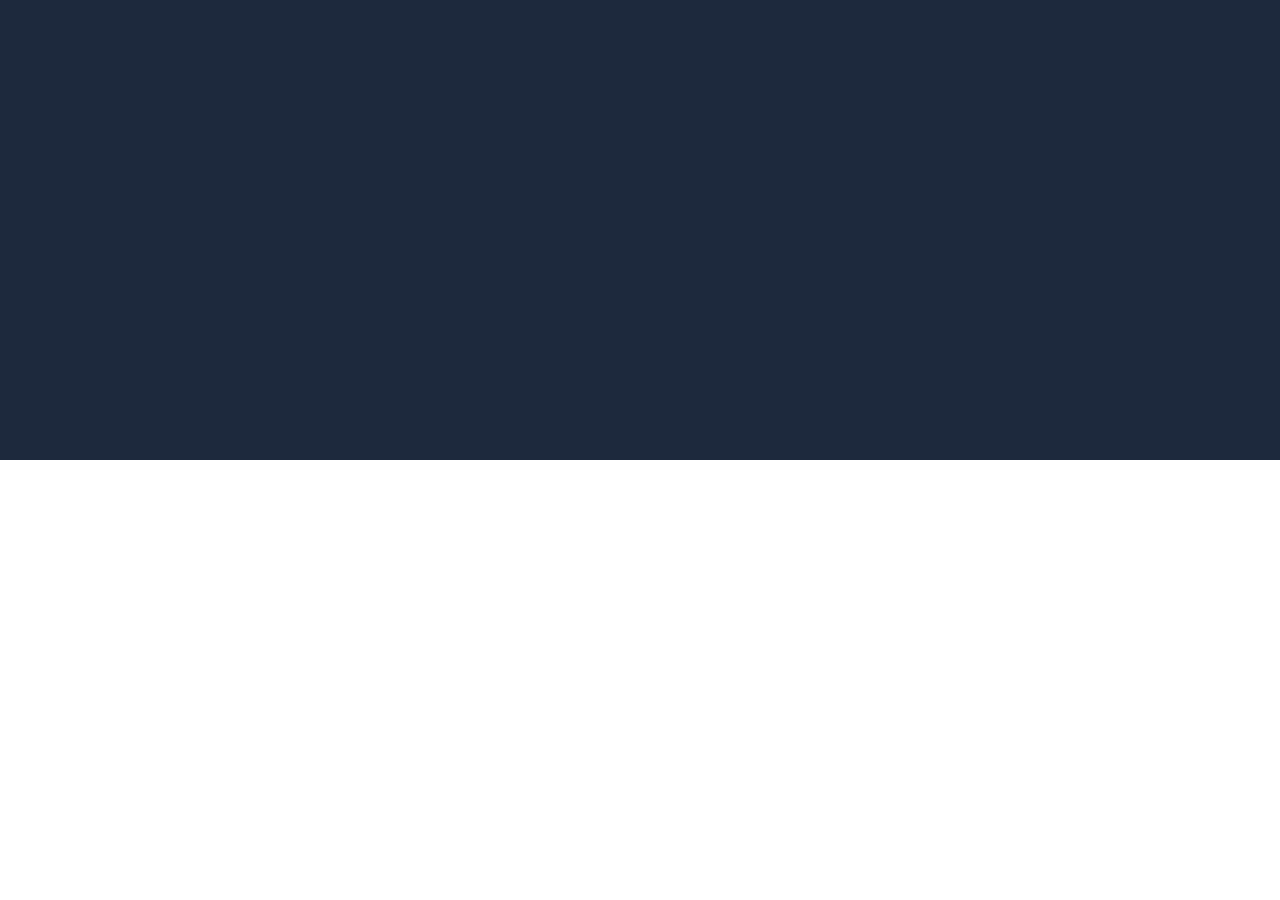
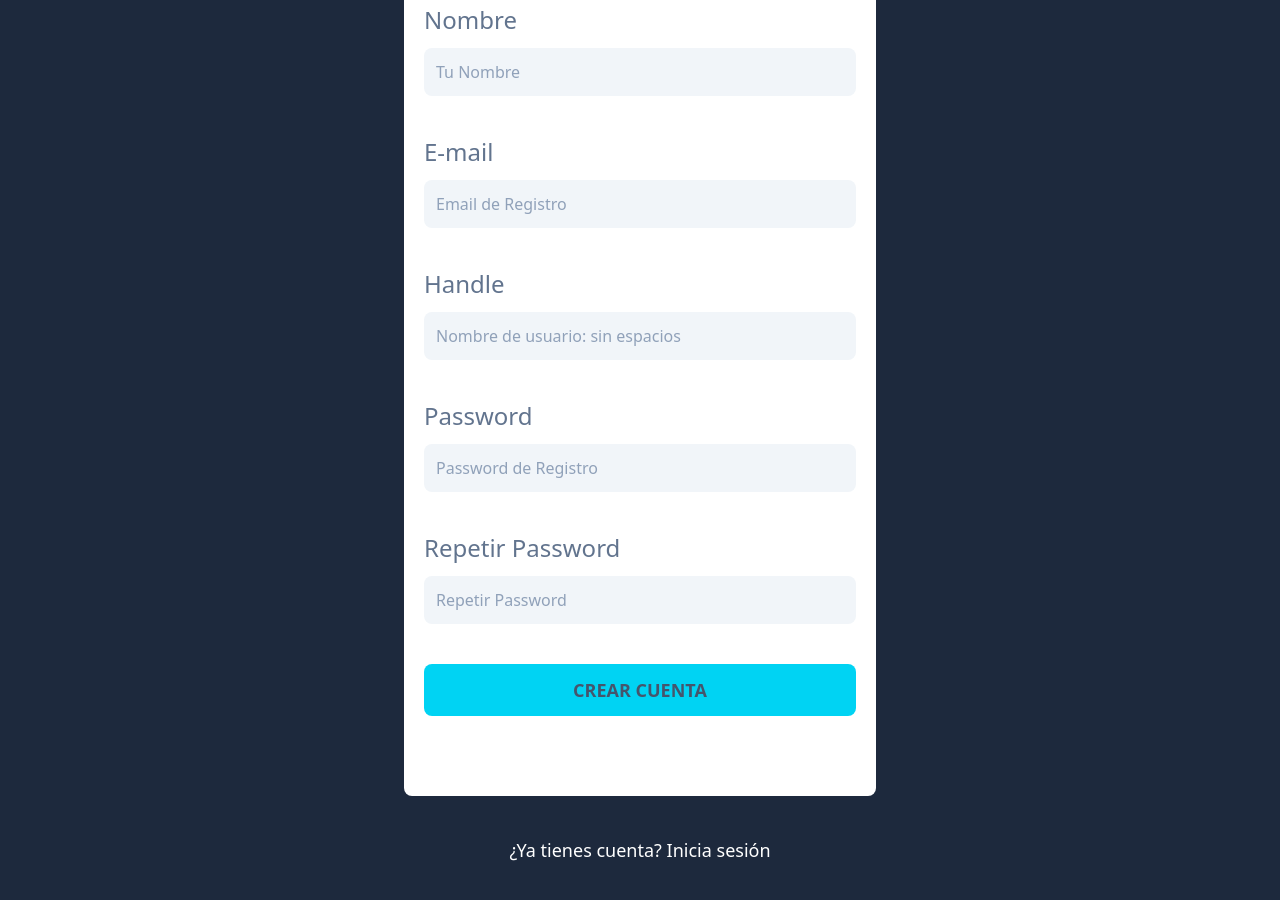
Before and after one commit to enriquecorral/frontend, a React (Vite) app: page /auth/register in a window 1280 px wide. Shown: the part 340-1240 px from the top of the page. Before the commit the page ends 800 px from the top, so only its background shows below. Built offline with nearby package versions, Linux system fonts and the light colour scheme.

Commit message:
Formulario con validación

```diff
--- a/package.json
+++ b/package.json
@@ -13,6 +13,7 @@
     "@tailwindcss/vite": "^4.1.13",
     "react": "^19.1.1",
     "react-dom": "^19.1.1",
+    "react-hook-form": "^7.62.0",
     "react-router-dom": "^7.8.2"
   },
   "devDependencies": {
--- /dev/null
+++ b/src/components/ErrorMessage.tsx
@@ -0,0 +1,11 @@
+type ErrorMessageProps = {
+  children: React.ReactNode;
+};
+
+export default function ErrorMessage({ children }: ErrorMessageProps) {
+  return (
+    <p className="bg-red-50 text-red-600 p-3 uppercase text-sm font-bold text-center">
+      {children}
+    </p>
+  );
+}
--- a/src/views/LoginView.tsx
+++ b/src/views/LoginView.tsx
@@ -3,8 +3,15 @@ import { Link } from "react-router-dom";
 export default function LoginView() {
   return (
     <>
-      <nav>
-        <Link to="/auth/register">¿No tienes cuenta? Crea una aquí</Link>
+      <h1 className="text-4xl text-white font-bold">Iniciar sesión</h1>
+
+      <nav className="mt-10">
+        <Link
+          to="/auth/register"
+          className="text-center text-white text-lg block"
+        >
+          ¿No tienes cuenta? Crea una aquí
+        </Link>
       </nav>
     </>
   );
--- a/src/views/RegisterView.tsx
+++ b/src/views/RegisterView.tsx
@@ -1,12 +1,142 @@
 import { Link } from "react-router-dom";
+import { useForm } from "react-hook-form";
+import ErrorMessage from "../components/ErrorMessage";
 
 export default function RegisterView() {
+  const initialValues = {
+    name: "",
+    email: "",
+    handle: "",
+    password: "",
+    password_confirmation: "",
+  };
+
+  const {
+    register,
+    watch,
+    handleSubmit,
+    formState: { errors },
+  } = useForm({ defaultValues: initialValues });
+
+  const password = watch("password");
+
+  const handleRegister = () => {
+    console.log("Desde handleRegister");
+  };
+
   return (
     <>
-      <div>RegisterView</div>
+      <h1 className="text-4xl text-white font-bold">Crear cuenta</h1>
 
-      <nav>
-        <Link to="/auth/login">¿Ya tienes cuenta? Inicia sesión</Link>
+      <form
+        onSubmit={handleSubmit(handleRegister)}
+        className="bg-white px-5 py-20 rounded-lg space-y-10 mt-10"
+      >
+        <div className="grid grid-cols-1 space-y-3">
+          <label htmlFor="name" className="text-2xl text-slate-500">
+            Nombre
+          </label>
+          <input
+            id="name"
+            type="text"
+            placeholder="Tu Nombre"
+            className="bg-slate-100 border-none p-3 rounded-lg placeholder-slate-400"
+            {...register("name", { required: "El nombre es obligatorio" })}
+          />
+
+          {errors.name && <ErrorMessage>{errors.name.message}</ErrorMessage>}
+        </div>
+        <div className="grid grid-cols-1 space-y-3">
+          <label htmlFor="email" className="text-2xl text-slate-500">
+            E-mail
+          </label>
+          <input
+            id="email"
+            type="email"
+            placeholder="Email de Registro"
+            className="bg-slate-100 border-none p-3 rounded-lg placeholder-slate-400"
+            {...register("email", {
+              required: "El email es obligatorio",
+              pattern: {
+                value: /\S+@\S+\.\S+/,
+                message: "E-mail no válido",
+              },
+            })}
+          />
+
+          {errors.email && <ErrorMessage>{errors.email.message}</ErrorMessage>}
+        </div>
+        <div className="grid grid-cols-1 space-y-3">
+          <label htmlFor="handle" className="text-2xl text-slate-500">
+            Handle
+          </label>
+          <input
+            id="handle"
+            type="text"
+            placeholder="Nombre de usuario: sin espacios"
+            className="bg-slate-100 border-none p-3 rounded-lg placeholder-slate-400"
+            {...register("handle", { required: "El handle es obligatorio" })}
+          />
+          {errors.handle && (
+            <ErrorMessage>{errors.handle.message}</ErrorMessage>
+          )}
+        </div>
+        <div className="grid grid-cols-1 space-y-3">
+          <label htmlFor="password" className="text-2xl text-slate-500">
+            Password
+          </label>
+          <input
+            id="password"
+            type="password"
+            placeholder="Password de Registro"
+            className="bg-slate-100 border-none p-3 rounded-lg placeholder-slate-400"
+            {...register("password", {
+              required: "El password es obligatorio",
+              minLength: {
+                value: 8,
+                message: "El password debe ser mínimo de 8 caracteres",
+              },
+            })}
+          />
+          {errors.password && (
+            <ErrorMessage>{errors.password.message}</ErrorMessage>
+          )}
+        </div>
+
+        <div className="grid grid-cols-1 space-y-3">
+          <label
+            htmlFor="password_confirmation"
+            className="text-2xl text-slate-500"
+          >
+            Repetir Password
+          </label>
+          <input
+            id="password_confirmation"
+            type="password"
+            placeholder="Repetir Password"
+            className="bg-slate-100 border-none p-3 rounded-lg placeholder-slate-400"
+            {...register("password_confirmation", {
+              required: "La confirmación de password es obligatoria",
+              validate: (value) =>
+                value === password || "Los passwords no coinciden",
+            })}
+          />
+          {errors.password_confirmation && (
+            <ErrorMessage>{errors.password_confirmation.message}</ErrorMessage>
+          )}
+        </div>
+
+        <input
+          type="submit"
+          className="bg-cyan-400 p-3 text-lg w-full uppercase text-slate-600 rounded-lg font-bold cursor-pointer"
+          value="Crear Cuenta"
+        />
+      </form>
+
+      <nav className="mt-10">
+        <Link to="/auth/login" className="text-center text-white text-lg block">
+          ¿Ya tienes cuenta? Inicia sesión
+        </Link>
       </nav>
     </>
   );
```
Also changed, not shown: 1 other file (tests, documents, lock files or other folders).
